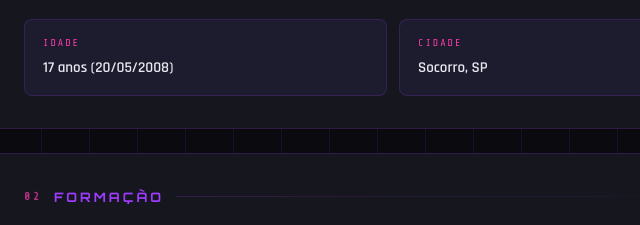
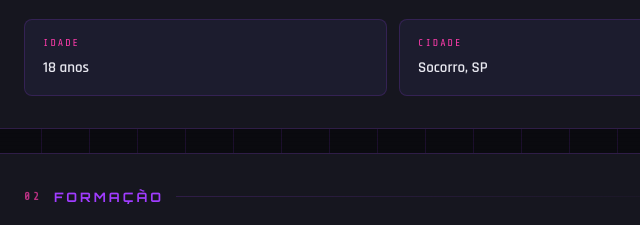
Before and after one commit to fmvini/Curriculo, a plain HTML site: page index.html in a window 1280 px wide. Shown: the part 515-740 px from the top of the page, 247-887 px from the left. Drawn offline with nearby package versions, Linux system fonts and the light colour scheme.

Commit message:
Update personal details in index.html
Updated personal information and corrected age.

```diff
--- a/index.html
+++ b/index.html
@@ -31,7 +31,7 @@
             <div class="info-grid">
                 <div class="info-item">
                     <div class="info-label">Idade</div>
-                    <div class="info-value">17 anos (20/05/2008)</div>
+                    <div class="info-value">18 anos</div>
                 </div>
                 <div class="info-item">
                     <div class="info-label">Cidade</div>
```
